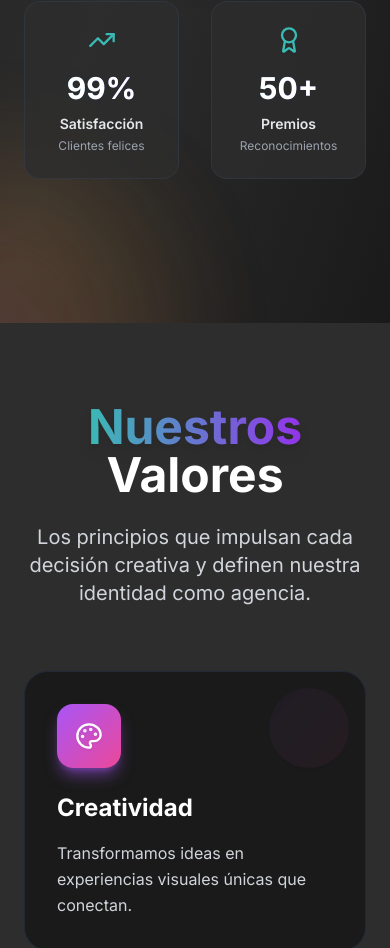
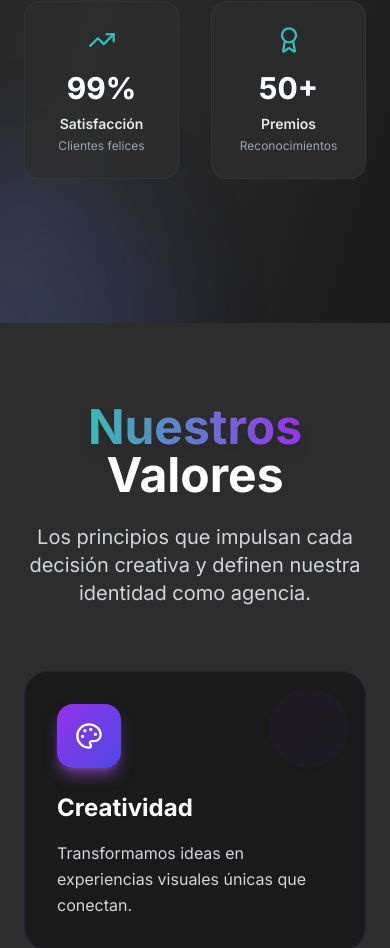
Before and after one commit to Job-Natanael-Contreras-Garzon/brand-brothers-gallery, a React (Vite) app: page /about in a window 390 px wide. Shown: the part 943-1891 px from the top of the page. Built offline with nearby package versions, Linux system fonts and the light colour scheme.

Commit message:
changes about pages

```diff
--- a/src/components/About.tsx
+++ b/src/components/About.tsx
@@ -109,31 +109,28 @@ export const About: React.FC = () => {
                     </div>
                   </div>
                 </div>
-
-                <div className="group relative p-6 bg-white/80 dark:bg-brand-dark-light/80 backdrop-blur-sm rounded-2xl border border-gray-200/50 dark:border-gray-700/50 hover:border-brand-teal/50 transition-all duration-300 hover:transform hover:scale-105 hover:shadow-2xl shadow-purple-500/40 animate-on-scroll translate-y-20 opacity-0" style={{ transitionDelay: '500ms' }}>
+                  <div className="group relative p-6 bg-white/80 dark:bg-brand-dark-light/80 backdrop-blur-sm rounded-2xl border border-gray-200/50 dark:border-gray-700/50 hover:border-brand-teal/50 transition-all duration-300 hover:transform hover:scale-105 hover:shadow-2xl shadow-purple-500/40 animate-on-scroll translate-y-20 opacity-0" style={{ transitionDelay: '500ms' }}>
                   <div className="absolute inset-0 bg-gradient-to-br from-purple-500/5 to-pink-500/5 rounded-2xl opacity-0 group-hover:opacity-100 transition-opacity"></div>
                   <div className="relative z-10">
-                    <div className="text-3xl font-bold bg-gradient-to-r from-purple-600 to-pink-600 bg-clip-text text-transparent mb-2">98%</div>
+                    <div className="text-3xl font-bold bg-gradient-to-r from-brand-teal to-purple-600 bg-clip-text text-transparent mb-2">98%</div>
                     <div className="text-gray-500 dark:text-gray-400 text-sm">
                       {getValueText('about.stats.clients', 'Clientes satisfechos')}
                     </div>
                   </div>
                 </div>
-
-                <div className="group relative p-6 bg-white/80 dark:bg-brand-dark-light/80 backdrop-blur-sm rounded-2xl border border-gray-200/50 dark:border-gray-700/50 hover:border-brand-teal/50 transition-all duration-300 hover:transform hover:scale-105 hover:shadow-2xl shadow-green-500/40 animate-on-scroll translate-y-20 opacity-0" style={{ transitionDelay: '600ms' }}>
+                  <div className="group relative p-6 bg-white/80 dark:bg-brand-dark-light/80 backdrop-blur-sm rounded-2xl border border-gray-200/50 dark:border-gray-700/50 hover:border-brand-teal/50 transition-all duration-300 hover:transform hover:scale-105 hover:shadow-2xl shadow-green-500/40 animate-on-scroll translate-y-20 opacity-0" style={{ transitionDelay: '600ms' }}>
                   <div className="absolute inset-0 bg-gradient-to-br from-green-500/5 to-emerald-500/5 rounded-2xl opacity-0 group-hover:opacity-100 transition-opacity"></div>
                   <div className="relative z-10">
-                    <div className="text-3xl font-bold bg-gradient-to-r from-green-600 to-emerald-600 bg-clip-text text-transparent mb-2">24/7</div>
+                    <div className="text-3xl font-bold bg-gradient-to-r from-brand-teal to-purple-600 bg-clip-text text-transparent mb-2">24/7</div>
                     <div className="text-gray-500 dark:text-gray-400 text-sm">
                       {getValueText('about.stats.support', 'Soporte disponible')}
                     </div>
                   </div>
                 </div>
-
-                <div className="group relative p-6 bg-white/80 dark:bg-brand-dark-light/80 backdrop-blur-sm rounded-2xl border border-gray-200/50 dark:border-gray-700/50 hover:border-brand-teal/50 transition-all duration-300 hover:transform hover:scale-105 hover:shadow-2xl shadow-yellow-500/40 animate-on-scroll translate-y-20 opacity-0" style={{ transitionDelay: '700ms' }}>
+                  <div className="group relative p-6 bg-white/80 dark:bg-brand-dark-light/80 backdrop-blur-sm rounded-2xl border border-gray-200/50 dark:border-gray-700/50 hover:border-brand-teal/50 transition-all duration-300 hover:transform hover:scale-105 hover:shadow-2xl shadow-yellow-500/40 animate-on-scroll translate-y-20 opacity-0" style={{ transitionDelay: '700ms' }}>
                   <div className="absolute inset-0 bg-gradient-to-br from-yellow-500/5 to-orange-500/5 rounded-2xl opacity-0 group-hover:opacity-100 transition-opacity"></div>
                   <div className="relative z-10">
-                    <div className="text-3xl font-bold bg-gradient-to-r from-yellow-600 to-orange-600 bg-clip-text text-transparent mb-2">5+</div>
+                    <div className="text-3xl font-bold bg-gradient-to-r from-brand-teal to-purple-600 bg-clip-text text-transparent mb-2">5+</div>
                     <div className="text-gray-500 dark:text-gray-400 text-sm">
                       {getValueText('about.stats.experience', 'Años de experiencia')}
                     </div>
--- a/src/pages/About.tsx
+++ b/src/pages/About.tsx
@@ -47,21 +47,20 @@ const About = () => {
       navigate(path);
     }
   };
-
   const values = [
     {
       icon: Palette,
       title: language === 'es' ? 'Creatividad' : 'Creativity',
       description: language === 'es' ? 'Transformamos ideas en experiencias visuales únicas que conectan.' : 'We transform ideas into unique visual experiences that connect.',
-      color: 'from-purple-500 to-pink-500',
+      color: 'from-purple-600 to-indigo-600',
       neonColor: 'shadow-purple-500/50'
     },
     {
       icon: Zap,
       title: language === 'es' ? 'Innovación' : 'Innovation',
       description: language === 'es' ? 'Adoptamos las últimas tendencias y tecnologías del diseño.' : 'We adopt the latest design trends and technologies.',
-      color: 'from-yellow-500 to-orange-500',
-      neonColor: 'shadow-yellow-500/50'
+      color: 'from-blue-600 to-cyan-600',
+      neonColor: 'shadow-blue-500/50'
     },
     {
       icon: Target,
@@ -74,15 +73,15 @@ const About = () => {
       icon: Heart,
       title: language === 'es' ? 'Pasión' : 'Passion',
       description: language === 'es' ? 'Amamos lo que hacemos y se refleja en cada pixel.' : 'We love what we do and it shows in every pixel.',
-      color: 'from-red-500 to-pink-500',
-      neonColor: 'shadow-red-500/50'
+      color: 'from-indigo-600 to-purple-600',
+      neonColor: 'shadow-indigo-500/50'
     },
     {
       icon: Users,
       title: language === 'es' ? 'Colaboración' : 'Collaboration',
       description: language === 'es' ? 'Trabajamos como socios creativos con nuestros clientes.' : 'We work as creative partners with our clients.',
-      color: 'from-green-500 to-emerald-500',
-      neonColor: 'shadow-green-500/50'
+      color: 'from-teal-600 to-blue-600',
+      neonColor: 'shadow-teal-500/50'
     },
     {
       icon: Award,
@@ -92,7 +91,6 @@ const About = () => {
       neonColor: 'shadow-indigo-500/50'
     }
   ];
-
   const team = [
     {
       name: 'María González',
@@ -100,8 +98,8 @@ const About = () => {
       image: 'https://images.unsplash.com/photo-1438761681033-6461ffad8d80?w=400&h=400&fit=crop&crop=face',
       bio: language === 'es' ? 'Visionaria del diseño con 10+ años creando marcas icónicas.' : 'Design visionary with 10+ years creating iconic brands.',
       specialty: language === 'es' ? 'Branding Visual' : 'Visual Branding',
-      gradient: 'from-pink-500 to-violet-500',
-      neonGlow: 'shadow-pink-500/30'
+      gradient: 'from-purple-500 to-indigo-500',
+      neonGlow: 'shadow-purple-500/30'
     },
     {
       name: 'Carlos Rodríguez',
@@ -110,19 +108,17 @@ const About = () => {
       bio: language === 'es' ? 'Estratega digital que conecta marcas con audiencias globales.' : 'Digital strategist connecting brands with global audiences.',
       specialty: language === 'es' ? 'Marketing Digital' : 'Digital Marketing',
       gradient: 'from-blue-500 to-cyan-500',
-      neonGlow: 'shadow-cyan-500/30'
+      neonGlow: 'shadow-blue-500/30'
     },
     {
-      name: 'Ana López',
-      role: language === 'es' ? 'Directora de Crecimiento' : 'Growth Director',
+      name: 'Ana López',      role: language === 'es' ? 'Directora de Crecimiento' : 'Growth Director',
       image: 'https://images.unsplash.com/photo-1438761681033-6461ffad8d80?w=400&h=400&fit=crop&crop=face',
       bio: language === 'es' ? 'Experta en escalar marcas y maximizar su impacto digital.' : 'Expert in scaling brands and maximizing digital impact.',
       specialty: language === 'es' ? 'Growth Hacking' : 'Growth Hacking',
-      gradient: 'from-emerald-500 to-teal-500',
-      neonGlow: 'shadow-emerald-500/30'
+      gradient: 'from-teal-500 to-blue-500',
+      neonGlow: 'shadow-teal-500/30'
     }
   ];
-
   const achievements = [
     {
       icon: Rocket,
@@ -143,27 +139,26 @@ const About = () => {
       number: '99%',
       label: language === 'es' ? 'Satisfacción' : 'Satisfaction',
       description: language === 'es' ? 'Clientes felices' : 'Happy clients',
-      neonColor: 'shadow-green-500/40'
+      neonColor: 'shadow-blue-500/40'
     },
     {
       icon: Award,
       number: '50+',
       label: language === 'es' ? 'Premios' : 'Awards',
       description: language === 'es' ? 'Reconocimientos' : 'Recognitions',
-      neonColor: 'shadow-yellow-500/40'
+      neonColor: 'shadow-indigo-500/40'
     }
   ];
 
   return (
     <div className="min-h-screen bg-white dark:bg-brand-dark overflow-x-hidden">
       <Navigation />
-
-      {/* Hero Section - Con toques neón y animaciones */}
-      <section className="relative pt-32 pb-20 bg-gradient-to-br from-brand-teal/5 via-purple-50/30 to-pink-50/20 dark:from-brand-dark dark:via-brand-dark-light dark:to-brand-dark">
+        {/* Hero Section - Con toques neón y animaciones */}
+      <section className="relative pt-32 pb-20 bg-gradient-to-br from-brand-teal/5 via-blue-50/30 to-indigo-50/20 dark:from-brand-dark dark:via-brand-dark-light dark:to-brand-dark">
         {/* Elementos decorativos de fondo con neón */}
         <div className="absolute inset-0 overflow-hidden">
           <div className="absolute -top-40 -right-40 w-80 h-80 bg-gradient-to-br from-brand-teal/20 to-purple-500/20 rounded-full blur-3xl animate-pulse shadow-2xl shadow-brand-teal/20"></div>
-          <div className="absolute -bottom-40 -left-40 w-80 h-80 bg-gradient-to-tr from-pink-500/20 to-yellow-500/20 rounded-full blur-3xl animate-pulse shadow-2xl shadow-pink-500/20" style={{ animationDelay: '1s' }}></div>
+          <div className="absolute -bottom-40 -left-40 w-80 h-80 bg-gradient-to-tr from-blue-500/20 to-indigo-500/20 rounded-full blur-3xl animate-pulse shadow-2xl shadow-blue-500/20" style={{ animationDelay: '1s' }}></div>
           <div className="absolute top-1/2 left-1/2 transform -translate-x-1/2 -translate-y-1/2 w-96 h-96 bg-gradient-to-br from-blue-500/10 to-teal-500/10 rounded-full blur-3xl animate-pulse shadow-2xl shadow-blue-500/10" style={{ animationDelay: '2s' }}></div>
         </div>
 
@@ -173,9 +168,8 @@ const About = () => {
               <Sparkles size={16} className="text-brand-teal drop-shadow-sm shadow-brand-teal/50" />
               {language === 'es' ? 'CREATIVOS • ESTRATEGAS • VISIONARIOS' : 'CREATIVES • STRATEGISTS • VISIONARIES'}
             </div>
-
-            <h1 className="text-6xl md:text-8xl font-bold text-brand-dark dark:text-white mb-8 animate-on-scroll translate-y-20 opacity-0 transition-all duration-700" style={{ transitionDelay: '100ms' }}>
-              <span className="bg-gradient-to-r from-brand-teal via-purple-600 to-pink-600 bg-clip-text text-transparent drop-shadow-lg">
+              <h1 className="text-6xl md:text-8xl font-bold text-brand-dark dark:text-white mb-8 animate-on-scroll translate-y-20 opacity-0 transition-all duration-700" style={{ transitionDelay: '100ms' }}>
+              <span className="bg-gradient-to-r from-brand-teal via-purple-600 to-indigo-600 bg-clip-text text-transparent drop-shadow-lg">
                 {language === 'es' ? 'Somos' : 'We Are'}
               </span>
               <br />
@@ -332,10 +326,8 @@ const About = () => {
             ))}
           </div>
         </div>
-      </section>
-
-      {/* CTA Section - Con efectos neón intensificados y animaciones */}
-      <section className="relative py-20 bg-gradient-to-br from-brand-teal via-purple-600 to-pink-600 overflow-hidden">
+      </section>      {/* CTA Section - Con efectos neón intensificados y animaciones */}
+      <section className="relative py-20 bg-gradient-to-br from-brand-teal via-purple-600 to-indigo-600 overflow-hidden">
         {/* Elementos decorativos de fondo con neón */}
         <div className="absolute inset-0">
           <div className="absolute top-10 left-10 w-32 h-32 bg-white/10 rounded-full blur-xl animate-pulse shadow-2xl shadow-white/20"></div>
```
